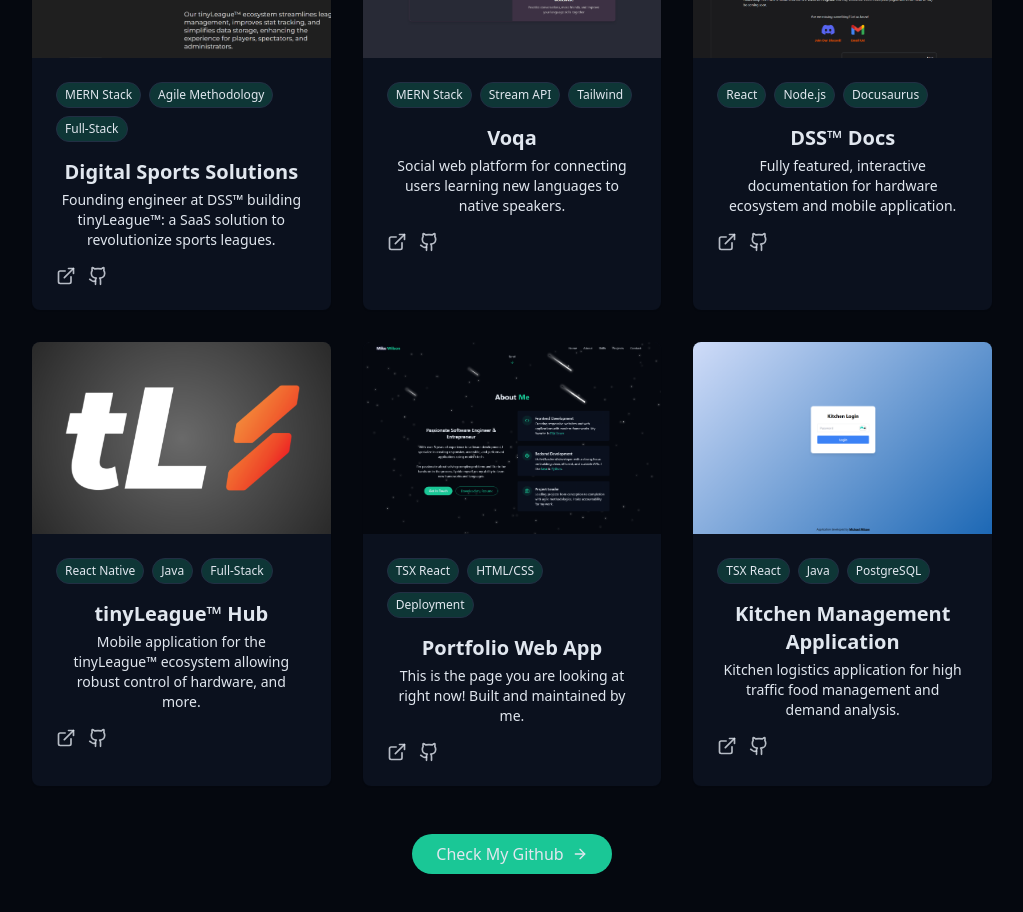
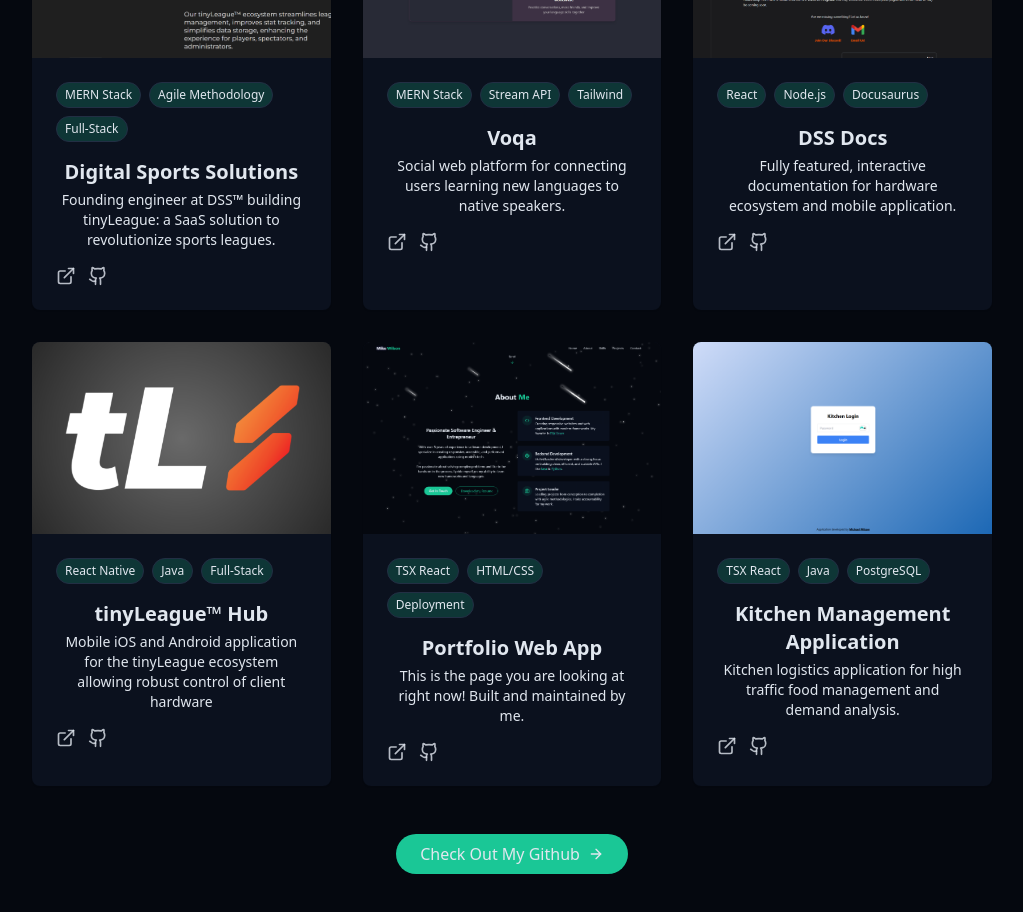
Before and after one commit to mawilson0410/michaelwilson, a React (Vite) app: page / in a window 1280 px wide. Shown: the part 4380-5292 px from the top of the page, without its empty margins (128-1151 px from the left). Built offline with nearby package versions, Linux system fonts and the light colour scheme.

Commit message:
updated a couple links

```diff
--- a/src/components/ProjectsSection.tsx
+++ b/src/components/ProjectsSection.tsx
@@ -4,7 +4,7 @@
   {
     id: 1,
     title: "Digital Sports Solutions",
-    description: "Founding engineer at DSS™ building tinyLeague™: a SaaS solution to revolutionize sports leagues.",
+    description: "Founding engineer at DSS™ building tinyLeague: a SaaS solution to revolutionize sports leagues.",
     image: "/projects/dss_page.png",
     tags: ["MERN Stack", "Agile Methodology", "Full-Stack"],
     demoUrl: "https://www.digitalsportssolutions.com/",
@@ -22,7 +22,7 @@
   },
   {
     id: 3,
-    title: "DSS™ Docs",
+    title: "DSS Docs",
     description:
       "Fully featured, interactive documentation for hardware ecosystem and mobile application.",
     image: "/projects/dss_docs_page.png",
@@ -34,10 +34,10 @@
     id: 4,
     title: "tinyLeague™ Hub",
     description:
-      "Mobile application for the tinyLeague™ ecosystem allowing robust control of hardware, and more.",
+      "Mobile iOS and Android application for the tinyLeague ecosystem allowing robust control of client hardware",
     image: "/projects/tlhub_page.png",
     tags: ["React Native", "Java", "Full-Stack"],
-    demoUrl: "https://play.google.com/store/apps/details?id=com.demo.tinyLeague_Hub",
+    demoUrl: "https://apps.apple.com/us/app/tinyleague-hub/id6748661836",
     githubUrl: "https://github.com/Digital-Sports-Solutions-Official",
   },
   {
@@ -132,7 +132,7 @@
             target="_blank"
             href="https://github.com/mawilson0410"
           >
-            Check My Github <ArrowRight size={16} />
+            Check Out My Github <ArrowRight size={16} />
           </a>
         </div>
       </div>
```
